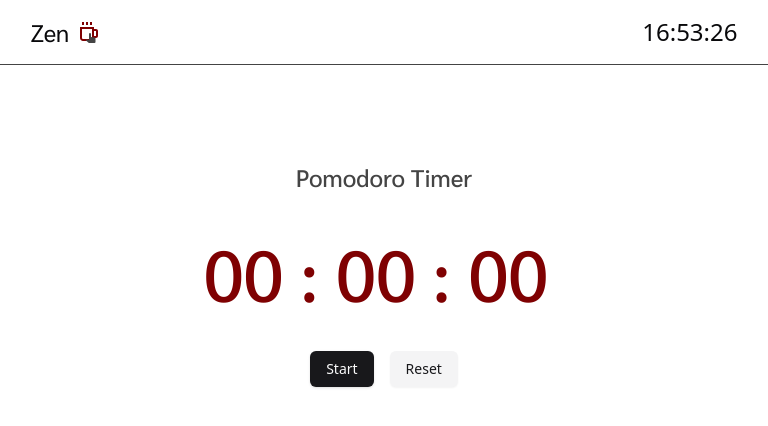
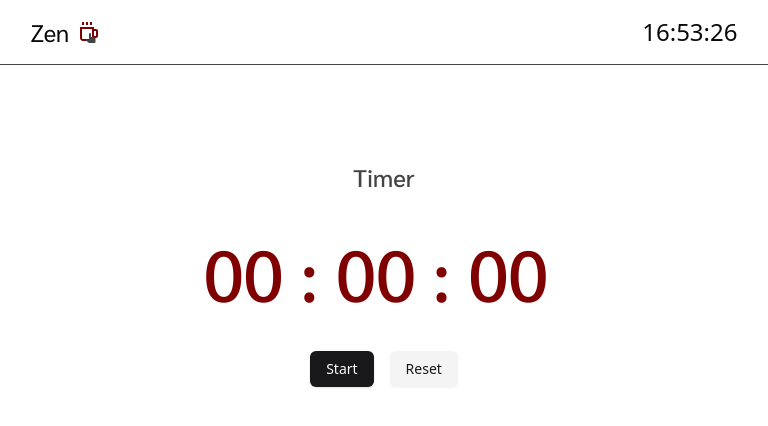
Before and after one commit to karolfaltyn/zen, a React (Vite) app: page / in a window 1280 px wide. Shown: the top 426 px of the page, without its empty margins (256-1024 px from the left). Built offline with nearby package versions, Linux system fonts and the light colour scheme.

Commit message:
spell fix

```diff
--- a/src/components/Timer.tsx
+++ b/src/components/Timer.tsx
@@ -72,7 +72,7 @@ export const Timer = () => {
   return (
     <div className="flex flex-col items-center">
       <h1 className="mb-8 font-sarabun text-2xl font-medium text-[#444] dark:text-[#fafafa]">
-        Pomodoro Timer
+        Timer
       </h1>
       <div className="mb-8 font-sarabun text-5xl font-medium text-[#7f0102] dark:text-red-400 sm:text-7xl">
         <input
```
